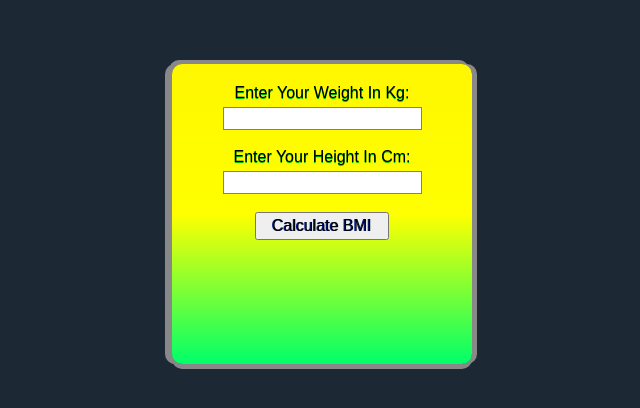
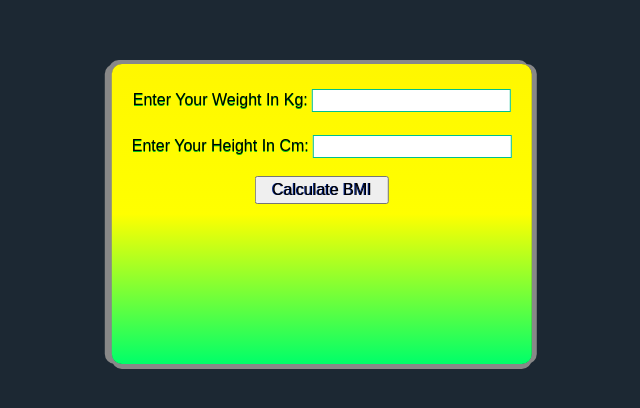
Before and after one commit to mostafakamalbg/MERN-WITH-OSTAD, a plain HTML site: page assignment_2/index.html in a window 1280 px wide. Shown: the part 206-614 px from the top of the page, without its empty margins (338-978 px from the left). Drawn offline with Linux system fonts and the light colour scheme.

Commit message:
Update style.css

```diff
--- a/assignment_2/css/style.css
+++ b/assignment_2/css/style.css
@@ -12,8 +12,8 @@ body{
     left: 50%;
     transform: translate(-50%, -50%);
     background-image: linear-gradient(#fff700, yellow, #00ff69);
-    width: 300px;
-    height: 300px;
+    min-width: 300px;
+    min-height: 300px;
     padding: 20px;
     margin: 20px;
     text-align: center;
```
